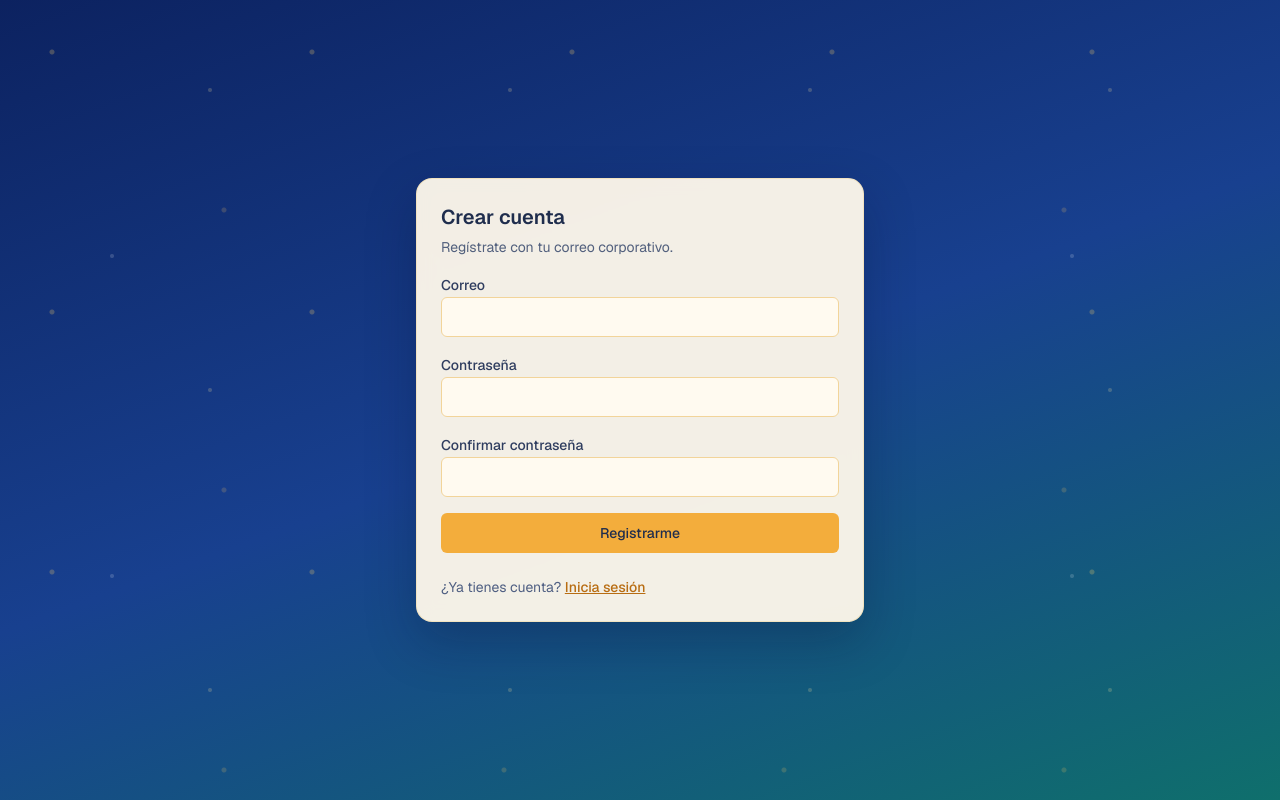
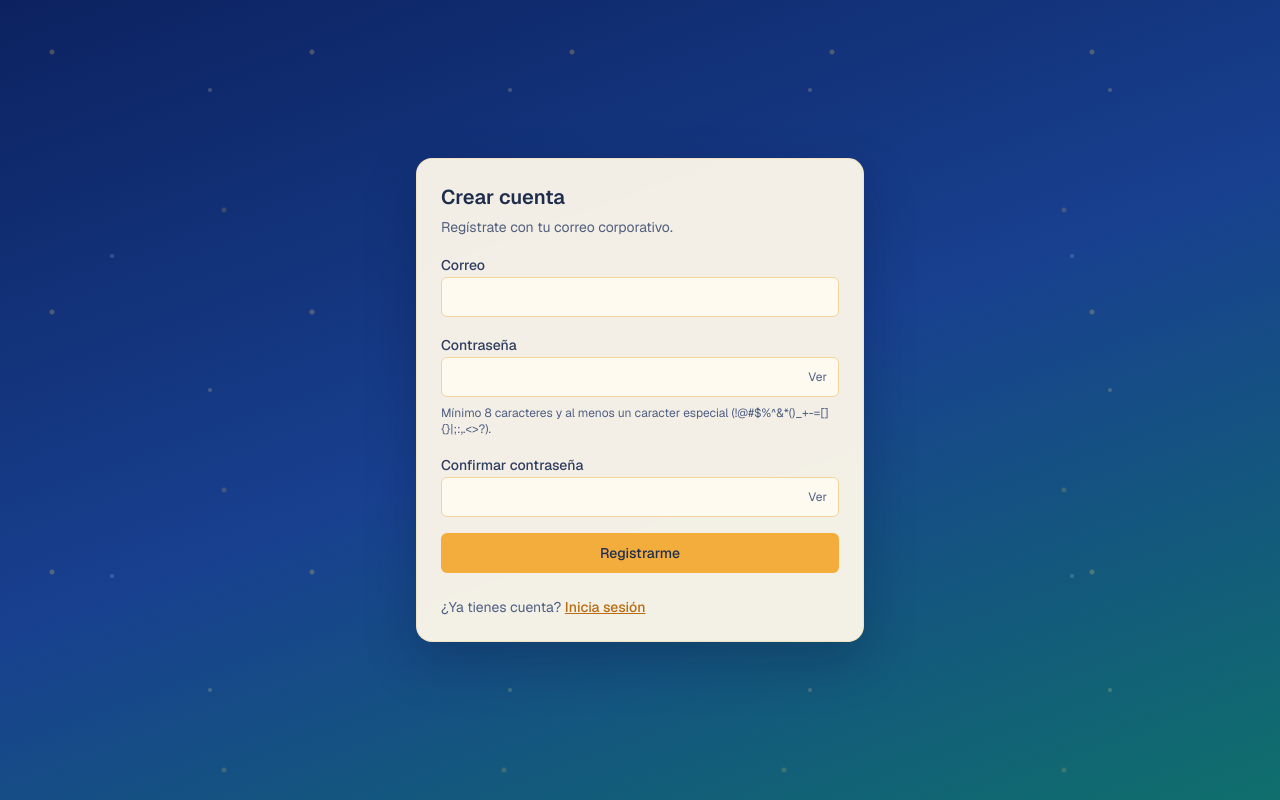
Before and after one commit to Capi-Team/Capi, a Next.js app in the folder capi-app/: page /auth/register in a window 1280 px wide. Built offline with nearby package versions, Linux system fonts and the light colour scheme.

Commit message:
se agrega validación de contraseña

```diff
--- /dev/null
+++ b/capi-app/app/api/auth/logout/route.ts
@@ -0,0 +1,7 @@
+import { NextResponse } from "next/server";
+import { clearSessionCookie } from "@/lib/auth";
+
+export async function POST() {
+  await clearSessionCookie();
+  return NextResponse.json({ success: true });
+}
--- a/capi-app/app/api/auth/route.ts
+++ b/capi-app/app/api/auth/route.ts
@@ -5,6 +5,8 @@ import { comparePassword, hashPassword, setSessionCookie, signSession } from "@/
 import { authConfig, getGoogleConfig } from "@/lib/config";
 
 const MIN_PASSWORD_LENGTH = 8;
+const SPECIAL_CHARACTERS = "!@#$%^&*()_+-=[]{}|;:,.<>?";
+const SPECIAL_CHAR_REGEX = /[!@#$%^&*()_+\-=[\]{}|;:,.<>?]/;
 const GENERIC_AUTH_ERROR = "Credenciales inválidas.";
 
 type AuthAction = "register" | "login" | "google";
@@ -23,6 +25,10 @@ function toSafeEmail(value: unknown): string {
 
 function toSafeString(value: unknown): string {
   return typeof value === "string" ? value.trim() : "";
+}
+
+function hasRequiredSpecialChar(password: string): boolean {
+  return SPECIAL_CHAR_REGEX.test(password);
 }
 
 function getAllowedRegistrationDomains(): string[] {
@@ -85,6 +91,16 @@ async function handleRegister(body: Record<string, unknown>) {
   if (password.length < MIN_PASSWORD_LENGTH) {
     return NextResponse.json(
       { success: false, message: "La contraseña debe tener al menos 8 caracteres." },
+      { status: 400 }
+    );
+  }
+
+  if (!hasRequiredSpecialChar(password)) {
+    return NextResponse.json(
+      {
+        success: false,
+        message: `La contraseña debe incluir al menos un caracter especial: ${SPECIAL_CHARACTERS}`,
+      },
       { status: 400 }
     );
   }
--- a/capi-app/app/auth/login/page.tsx
+++ b/capi-app/app/auth/login/page.tsx
@@ -116,8 +116,6 @@ export default function LoginPage() {
             </Button>
           </form>
 
-
-
           <p className="mt-6 text-sm text-[#4f5f82]">
             ¿No tienes cuenta?{" "}
             <Link href="/auth/register" className="font-medium text-[#b86d12] underline">
--- a/capi-app/app/auth/register/page.tsx
+++ b/capi-app/app/auth/register/page.tsx
@@ -7,11 +7,15 @@ import { Card, CardContent, CardDescription, CardHeader, CardTitle } from "@/com
 import { Input } from "@/components/ui/input";
 
 const MIN_PASSWORD_LENGTH = 8;
+const SPECIAL_CHARACTERS = "!@#$%^&*()_+-=[]{}|;:,.<>?";
+const SPECIAL_CHAR_REGEX = /[!@#$%^&*()_+\-=[\]{}|;:,.<>?]/;
 
 export default function RegisterPage() {
   const [email, setEmail] = useState("");
   const [password, setPassword] = useState("");
   const [confirmPassword, setConfirmPassword] = useState("");
+  const [showPassword, setShowPassword] = useState(false);
+  const [showConfirmPassword, setShowConfirmPassword] = useState(false);
   const [error, setError] = useState("");
   const [success, setSuccess] = useState("");
   const [isLoading, setIsLoading] = useState(false);
@@ -35,6 +39,11 @@ export default function RegisterPage() {
 
     if (password.length < MIN_PASSWORD_LENGTH) {
       setError("La contraseña debe tener al menos 8 caracteres.");
+      return;
+    }
+
+    if (!SPECIAL_CHAR_REGEX.test(password)) {
+      setError(`La contraseña debe incluir al menos un caracter especial: ${SPECIAL_CHARACTERS}`);
       return;
     }
 
@@ -104,28 +113,50 @@ export default function RegisterPage() {
               <label className="text-sm font-medium text-[#2f3d5f]" htmlFor="password">
                 Contraseña
               </label>
+              <div className="relative">
                 <Input
                   id="password"
-                type="password"
+                  type={showPassword ? "text" : "password"}
                   autoComplete="new-password"
                   value={password}
                   onChange={(event) => setPassword(event.target.value)}
                   required
                 />
+                <button
+                  type="button"
+                  className="absolute right-3 top-1/2 -translate-y-1/2 text-xs text-[#4f5f82]"
+                  onClick={() => setShowPassword((prev) => !prev)}
+                >
+                  {showPassword ? "Ocultar" : "Ver"}
+                </button>
+              </div>
+              <p className="text-xs text-[#4f5f82]">
+                Mínimo {MIN_PASSWORD_LENGTH} caracteres y al menos un caracter especial (
+                {SPECIAL_CHARACTERS}).
+              </p>
             </div>
 
             <div className="space-y-2">
               <label className="text-sm font-medium text-[#2f3d5f]" htmlFor="confirmPassword">
                 Confirmar contraseña
               </label>
+              <div className="relative">
                 <Input
                   id="confirmPassword"
-                type="password"
+                  type={showConfirmPassword ? "text" : "password"}
                   autoComplete="new-password"
                   value={confirmPassword}
                   onChange={(event) => setConfirmPassword(event.target.value)}
                   required
                 />
+                <button
+                  type="button"
+                  className="absolute right-3 top-1/2 -translate-y-1/2 text-xs text-[#4f5f82]"
+                  onClick={() => setShowConfirmPassword((prev) => !prev)}
+                >
+                  {showConfirmPassword ? "Ocultar" : "Ver"}
+                </button>
+              </div>
             </div>
 
             {error ? <p className="text-sm text-red-600">{error}</p> : null}
--- a/capi-app/app/dashboard/layout.tsx
+++ b/capi-app/app/dashboard/layout.tsx
@@ -1,9 +1,18 @@
 import type { ReactNode } from "react";
+import LogoutButton from "@/app/dashboard/logout-button";
 
 type DashboardLayoutProps = {
   children: ReactNode;
 };
 
 export default function DashboardLayout({ children }: DashboardLayoutProps) {
-  return <>{children}</>;
+  return (
+    <div className="min-h-screen">
+      <header className="flex items-center justify-between border-b border-slate-200 px-6 py-4">
+        <h2 className="text-lg font-semibold text-[#2f3d5f]">Dashboard</h2>
+        <LogoutButton />
+      </header>
+      {children}
+    </div>
+  );
 }
--- /dev/null
+++ b/capi-app/app/dashboard/logout-button.tsx
@@ -0,0 +1,27 @@
+"use client";
+
+import { useRouter } from "next/navigation";
+import { useState } from "react";
+import { Button } from "@/components/ui/button";
+
+export default function LogoutButton() {
+  const router = useRouter();
+  const [isLoading, setIsLoading] = useState(false);
+
+  async function handleLogout() {
+    setIsLoading(true);
+    try {
+      await fetch("/api/auth/logout", { method: "POST" });
+    } finally {
+      router.push("/");
+      router.refresh();
+      setIsLoading(false);
+    }
+  }
+
+  return (
+    <Button type="button" variant="outline" disabled={isLoading} onClick={handleLogout}>
+      {isLoading ? "Cerrando..." : "Cerrar sesión"}
+    </Button>
+  );
+}
```
Also changed, not shown: 2 other files (tests, documents, lock files or other folders). Lines whose indentation alone changed are shown as unchanged.
